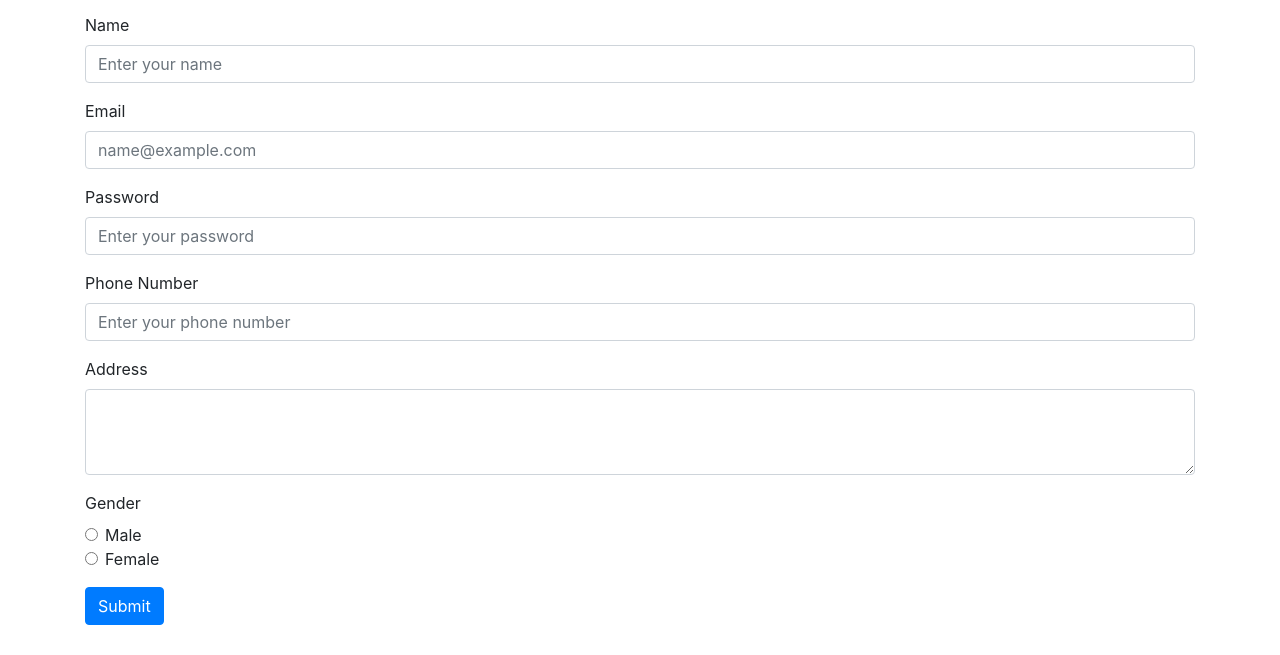
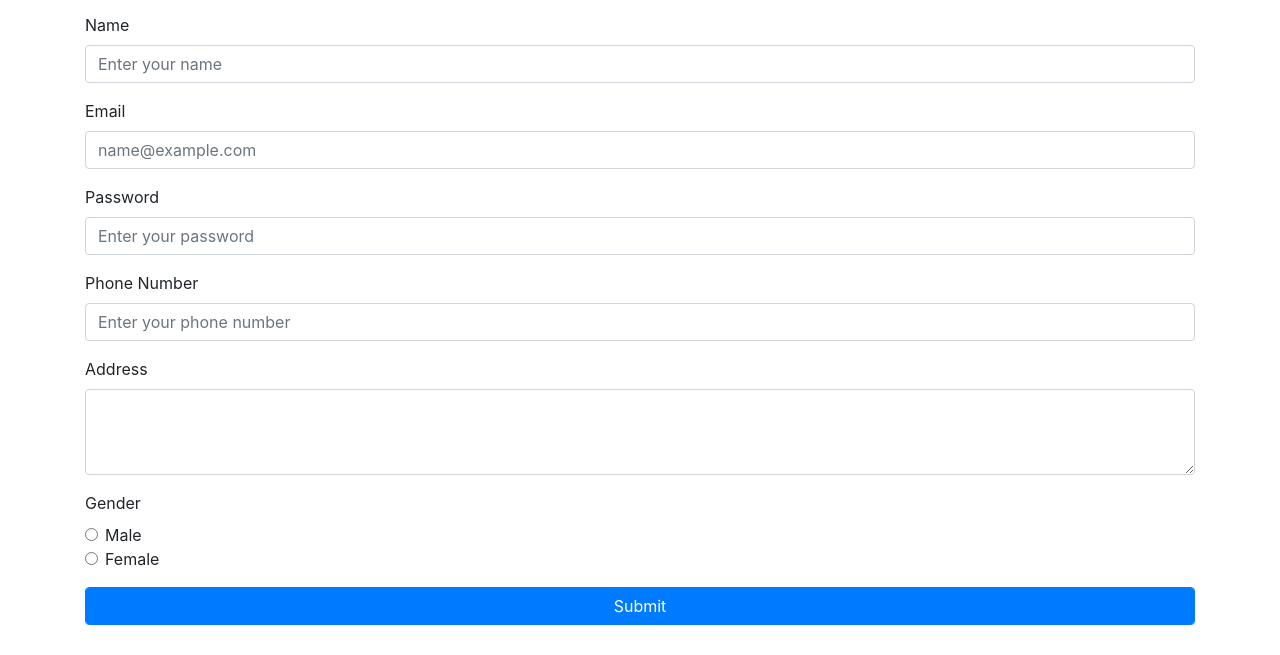
Before and after one commit to miaaprilia/QE_MIA-APRILIA-SATYA, a plain HTML site: page 18_Web_Programming/praktikum/SoalPrioritas_2.html in a window 1280 px wide. Shown: the part 145-800 px from the top of the page. Drawn offline with nearby package versions, Linux system fonts and the light colour scheme.

Commit message:
Tugas 18: Update Praktikum 2 (Button)

```diff
--- a/18_Web_Programming/praktikum/SoalPrioritas_2.html
+++ b/18_Web_Programming/praktikum/SoalPrioritas_2.html
@@ -53,7 +53,7 @@
                     </label>
                 </div>
             </div>
-            <button type="button" class="btn btn-primary">Submit</button>
+            <button type="button" class="btn btn-primary form-control">Submit</button>
             </form>
         </div>
         </div>
```
